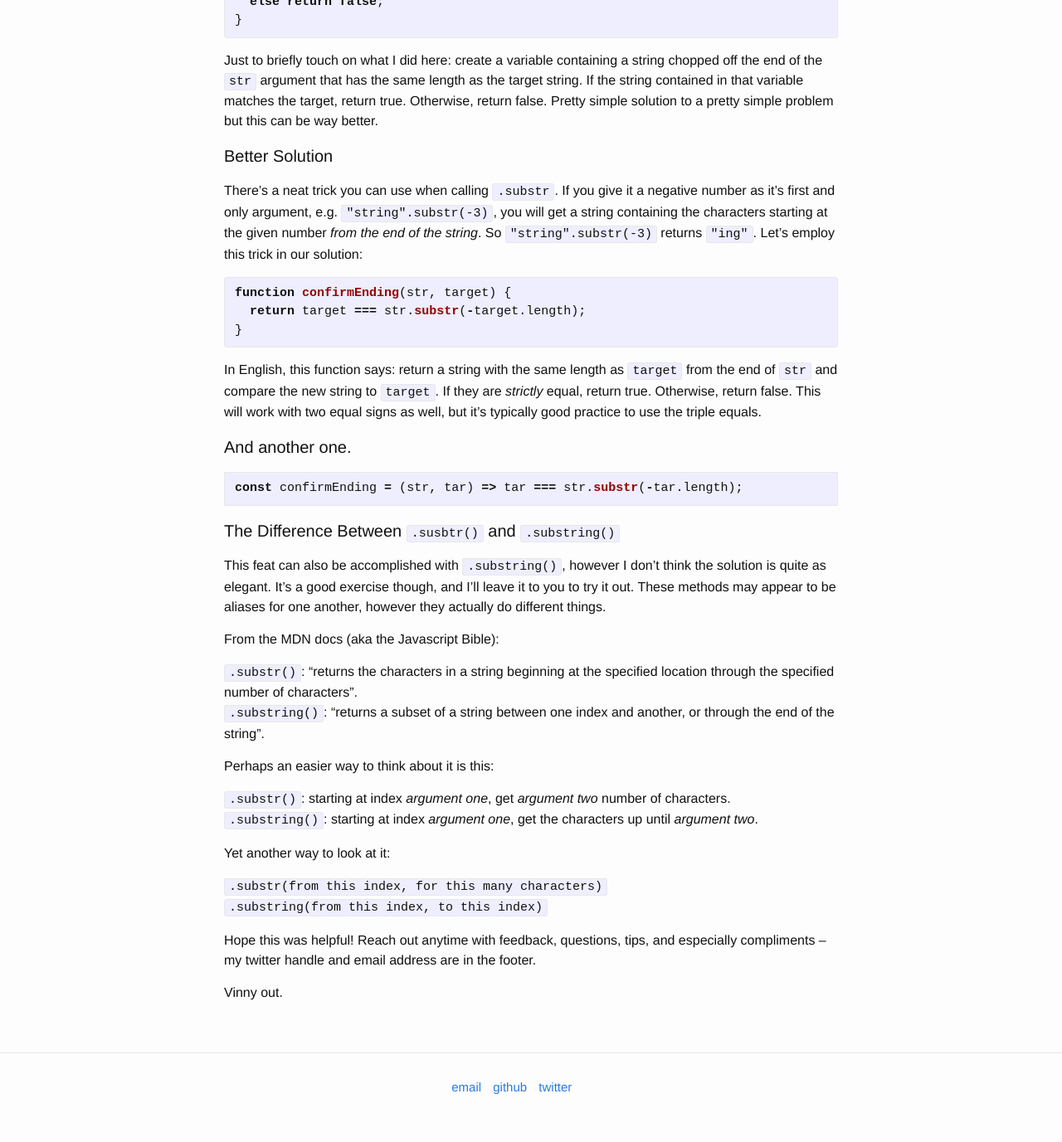
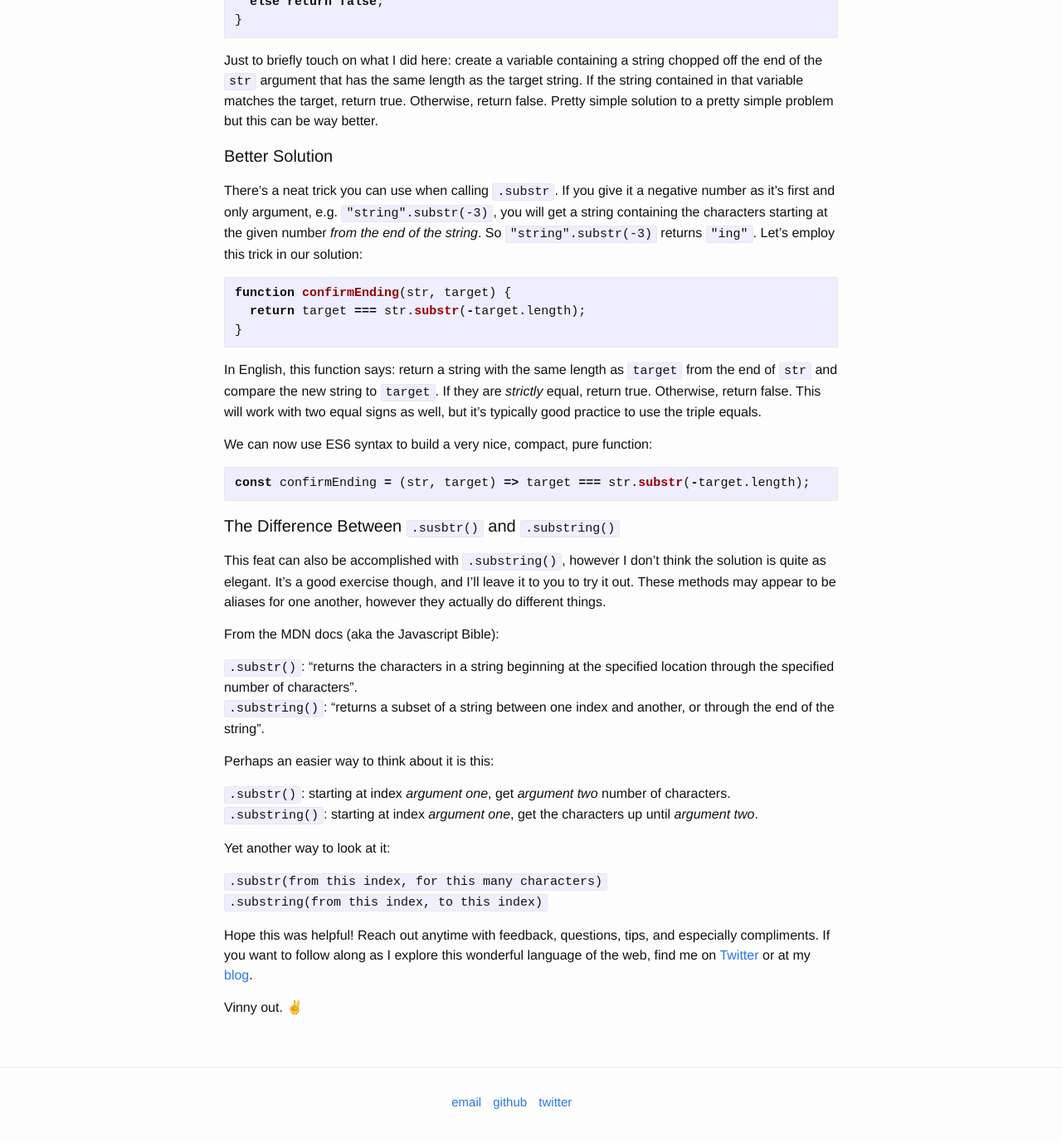
Before and after one commit to vincecampanale/blog, a Jekyll site: the page built from _posts/2017-03-19-confirm-the-ending.markdown, in a window 1280 px wide and 1400 px high, scrolled down 834 px. Shown: the top 1377 px of the window at 83% size. Built offline with Jekyll 4.4.1, drawn with Linux system fonts in a browser that asks for light colours; some of the changed text lies outside the part shown.

Commit message:
post(confirm-the-ending): fix typos

````diff
--- a/_posts/2017-03-19-confirm-the-ending.markdown
+++ b/_posts/2017-03-19-confirm-the-ending.markdown
@@ -14,14 +14,14 @@
 
 I decided to use the `.substr()` method which takes two arguments. The first argument is the index in the string to *start* at and the second argument number of characters to extract from that index. So, say you want to get `"lo"` from `"hello!""`. In order to do this with `.substr()`, you would say `"hello!".substr(3, 2)`. This will go to the third character in `"hello"!`, which is the first `"l"`, then go for one more character before stopping at the fourth character in `"hello!"`, which is `"o"`. If you're thinking my counting skills need some work, which they probably do, remember that in Javascript, indices are 0-based. So the character `"h"` has index 0 in the string.
 
-{% highlight javascript %}
+```javascript
 function confirmEnding(str, target) {
   var substr = str.substr(str.length - target.length, target.length);
 
   if (substr === target) return true;
   else return false;
 }
-{% endhighlight %}
+```
 
 Just to briefly touch on what I did here: create a variable containing a string chopped off the end of the `str` argument that has the same length as the target string. If the string contained in that variable matches the target, return true. Otherwise, return false. Pretty simple solution to a pretty simple problem but this can be way better.
 
@@ -29,18 +29,17 @@
 
 There's a neat trick you can use when calling `.substr`. If you give it a negative number as it's first and only argument, e.g. `"string".substr(-3)`, you will get a string containing the characters starting at the given number *from the end of the string*. So `"string".substr(-3)` returns `"ing"`. Let's employ this trick in our solution:
 
-{% highlight javascript %}
+```javascript
 function confirmEnding(str, target) {
   return target === str.substr(-target.length);
 }
-{% endhighlight %}
+```
 
 In English, this function says: return a string with the same length as `target` from the end of `str` and compare the new string to `target`. If they are *strictly* equal, return true. Otherwise, return false. This will work with two equal signs as well, but it's typically good practice to use the triple equals.
 
-#### And another one.
-
+We can now use ES6 syntax to build a very nice, compact, pure function:
 ```javascript
-const confirmEnding = (str, tar) => tar === str.substr(-tar.length);
+const confirmEnding = (str, target) => target === str.substr(-target.length);
 ```
 
 #### The Difference Between `.susbtr()` and `.substring()`
@@ -62,6 +61,6 @@
 `.substr(from this index, for this many characters)`
 `.substring(from this index, to this index)`
 
-Hope this was helpful! Reach out anytime with feedback, questions, tips, and especially compliments -- my twitter handle and email address are in the footer.
+Hope this was helpful! Reach out anytime with feedback, questions, tips, and especially compliments. If you want to follow along as I explore this wonderful language of the web, find me on [Twitter](https://twitter.com/_vincecampanale) or at my [blog](http://www.vincecampanale.com/).
 
-Vinny out.
+Vinny out. ✌️
````
Also changed, not shown: other parts of _posts/2017-03-19-confirm-the-ending.markdown (+1 -1 lines).
